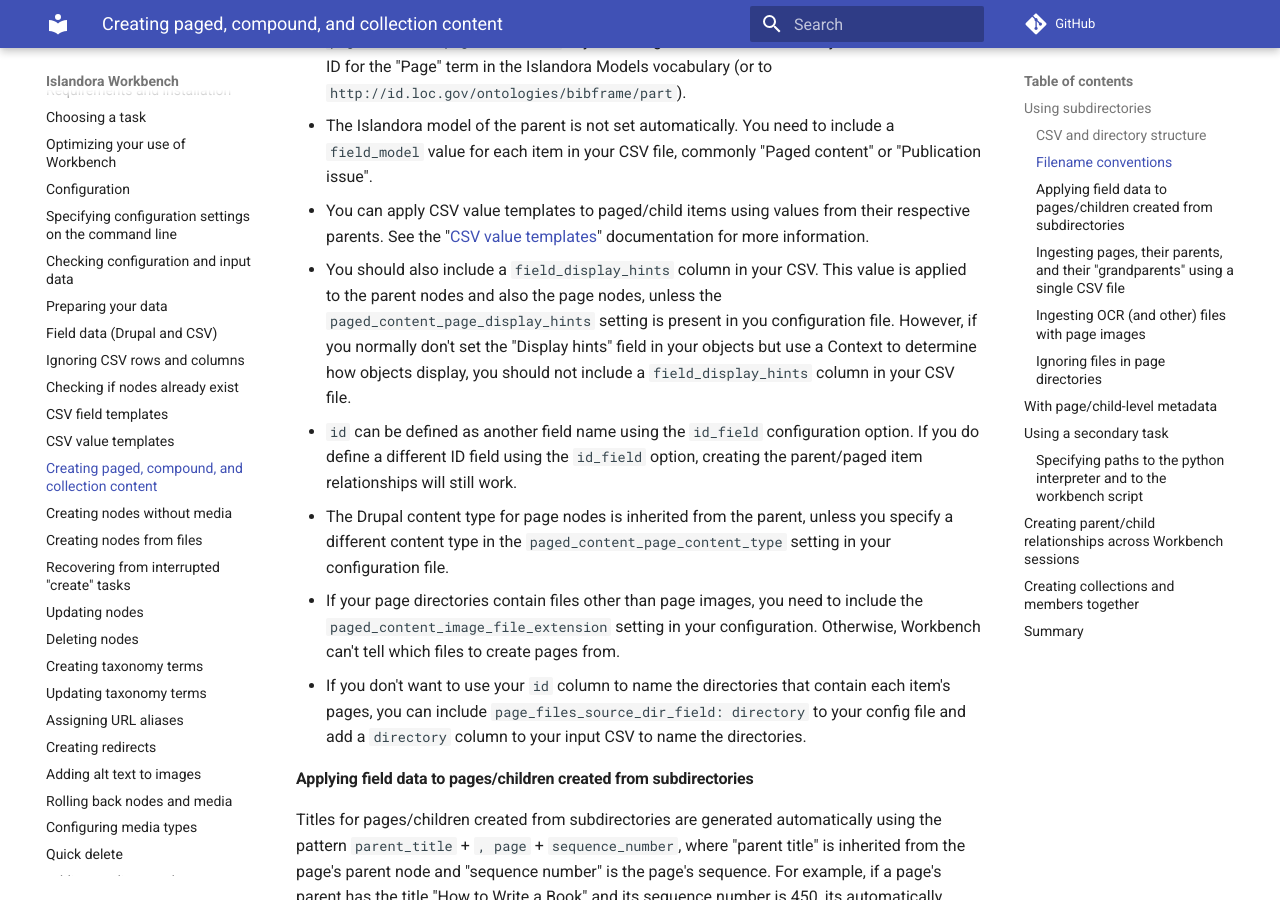
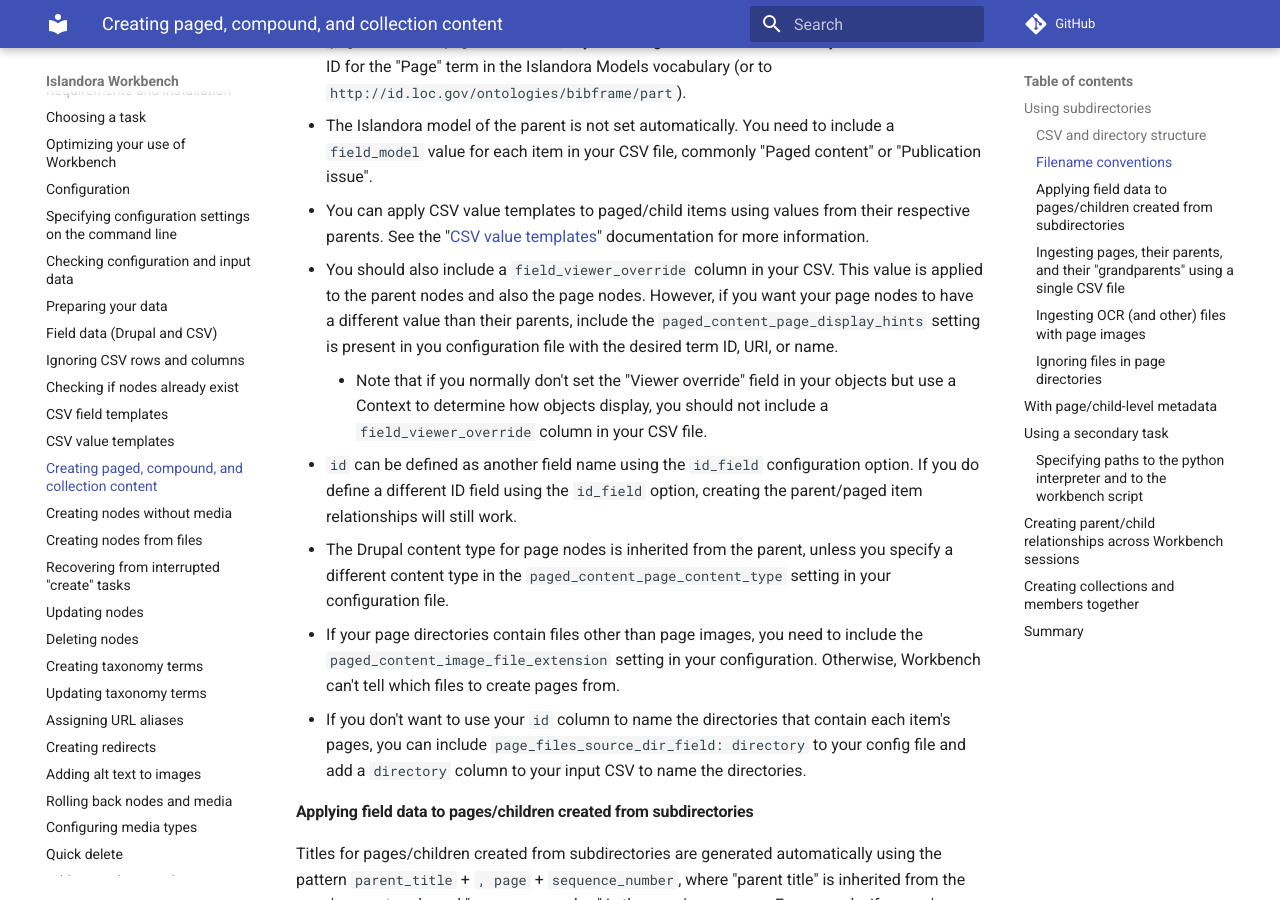
Before and after one commit to mjordan/islandora_workbench_docs, an MkDocs documentation site: the page built from docs/paged_and_compound.md, in a window 1280 px wide and 900 px high, scrolled down 3104 px. Built offline with MkDocs 1.6.1 and Material for MkDocs 9.7.7, drawn with Linux system fonts in a browser that asks for light colours; comment, search, counter and statistics services are not loaded.

Commit message:
Changed the outdated 'field_display_hints' to 'field_viewer_override'.

```diff
--- a/docs/paged_and_compound.md
+++ b/docs/paged_and_compound.md
@@ -68,7 +68,8 @@
 * To use this method of creating paged content, you must include `paged_content_page_model_tid` in your configuration file and set it to your Islandora's term ID for the "Page" term in the Islandora Models vocabulary (or to `http://id.loc.gov/ontologies/bibframe/part`).
 * The Islandora model of the parent is not set automatically. You need to include a `field_model` value for each item in your CSV file, commonly "Paged content" or "Publication issue".
 * You can apply CSV value templates to paged/child items using values from their respective parents. See the "[CSV value templates](/islandora_workbench_docs/csv_value_templates/#applying-csv-value-templates-to-paged-content)" documentation for more information.
-* You should also include a `field_display_hints` column in your CSV. This value is applied to the parent nodes and also the page nodes, unless the `paged_content_page_display_hints` setting is present in you configuration file. However, if you normally don't set the "Display hints" field in your objects but use a Context to determine how objects display, you should not include a `field_display_hints` column in your CSV file.
+* You should also include a `field_viewer_override` column in your CSV. This value is applied to the parent nodes and also the page nodes. However, if you want your page nodes to have a different value than their parents, include the `paged_content_page_display_hints` setting is present in you configuration file with the desired term ID, URI, or name.
+    * Note that if you normally don't set the "Viewer override" field in your objects but use a Context to determine how objects display, you should not include a `field_viewer_override` column in your CSV file.
 * `id` can be defined as another field name using the `id_field` configuration option. If you do define a different ID field using the `id_field` option, creating the parent/paged item relationships will still work.
 * The Drupal content type for page nodes is inherited from the parent, unless you specify a different content type in the `paged_content_page_content_type` setting in your configuration file.
 * If your page directories contain files other than page images, you need to include the `paged_content_image_file_extension` setting in your configuration. Otherwise, Workbench can't tell which files to create pages from.
--- a/mkdocs.yml
+++ b/mkdocs.yml
@@ -59,5 +59,5 @@
 markdown_extensions:
   - admonition
 extra_css:
-    - css/extra.css
+  - css/extra.css
 edit_uri: 'edit/main/docs/'
```
Also changed, not shown: docs/changelog.md (+1 -0 lines), docs/configuration.md (+1 -1 lines), docs/workflows.md (+2 -2 lines).
